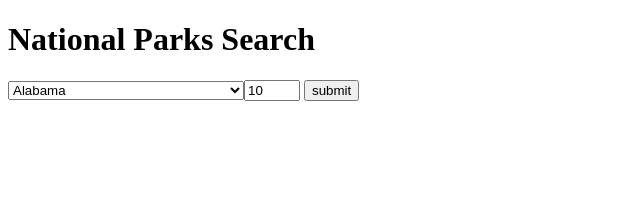
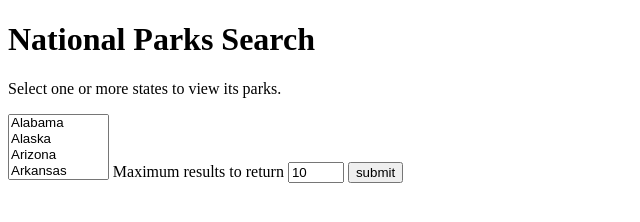
Before and after one commit to jennantran/National-Park-Search, a plain HTML site: page index.html in a window 1280 px wide. Shown: the whole page, without its empty margins (0-640 px from the left). Drawn offline with nearby package versions, Linux system fonts and the light colour scheme.

Commit message:
multiple selector option

```diff
--- a/index.html
+++ b/index.html
@@ -10,8 +10,9 @@
 <body>
     <div class="container">
         <h1>National Parks Search</h1>
+        <p>Select one or more states to view its parks.</p>
         <form>
-            <select class="form-control">
+            <select class="form-control" multiple>
                 <option value="AL" name="states"><label>Alabama</label>
                 <option value="AK" name="states"><label>Alaska</label>
                 <option value="AZ" name="states"><label>Arizona</label>
@@ -62,12 +63,13 @@
                 <option value="WV" name="states"><label>West Virginia</label>
                 <option value="WI" name="states"><label>Wisconsin</label>
                 <option value="WY" name="states"><label>Wyoming</label>
-            </group>
-            <label for="max-results">Maximum results to return</label>
-            <input type="number" name="max-results" id="js-max-results" value="10" min="1" max="10">
+                </select>
 
-            <input type="submit" value="submit">
 
+                <label for="max-results">Maximum results to return</label>
+                <input type="number" name="max-results" id="js-max-results" value="10" min="1" max="10">
+                <input type="submit" value="submit">
+            </form>
             <p id="error-message"></p>
             <section id="results" class="hidden">
                 <h2>Results</h2>
```
